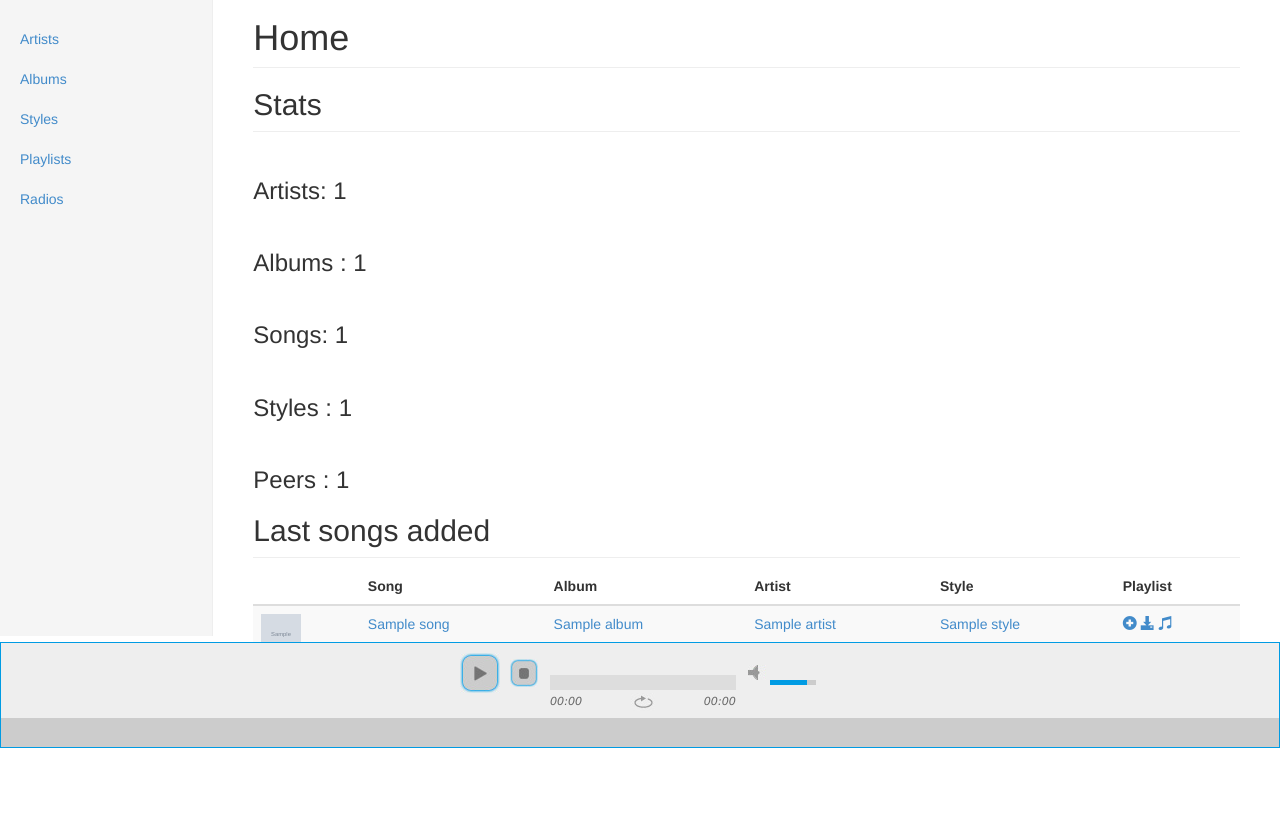
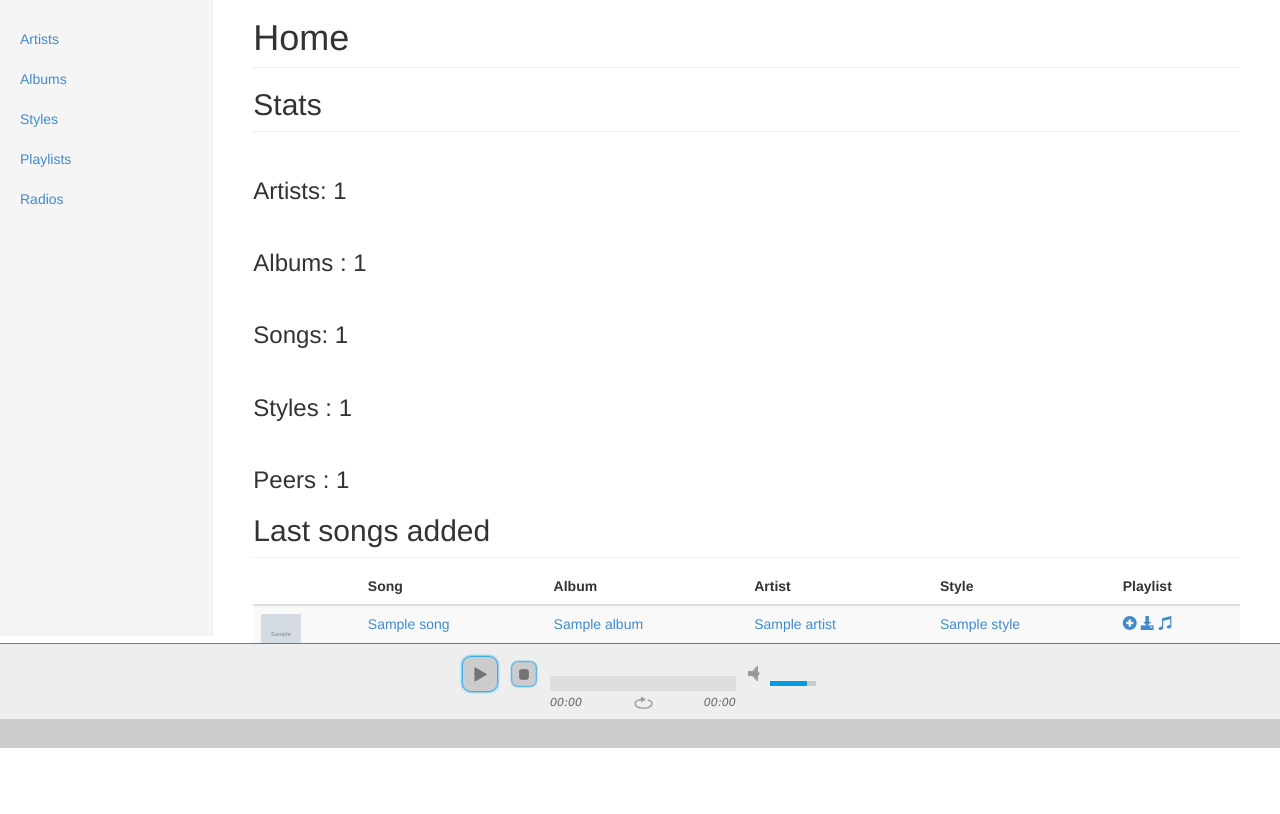
Before and after one commit to Ganapati/DjangoZik, a Django app: page / in a window 1280 px wide. Shown: the part 52-866 px from the top of the page. Run offline with Django 3.2, Linux system fonts and the light colour scheme; a user stored in the database is signed in; tables that the repository leaves empty hold one stand-in row (values such as "Sample post"); grey boxes marked "Sample" are stand-in pictures; some libraries are stand-ins or nearby versions.

Commit message:
Fix player css

```diff
--- a/static/Jplayer/skins/blue.monday/jplayer.blue.monday.css
+++ b/static/Jplayer/skins/blue.monday/jplayer.blue.monday.css
@@ -26,7 +26,7 @@ div.jp-video {
 	font-family:Verdana, Arial, sans-serif;
 	line-height:1.6;
 	color: #666;
-	border:1px solid #009be3;
+	border-top:1px solid #009be3;
 	background-color:#eee;
 }
 div.jp-audio {
```
